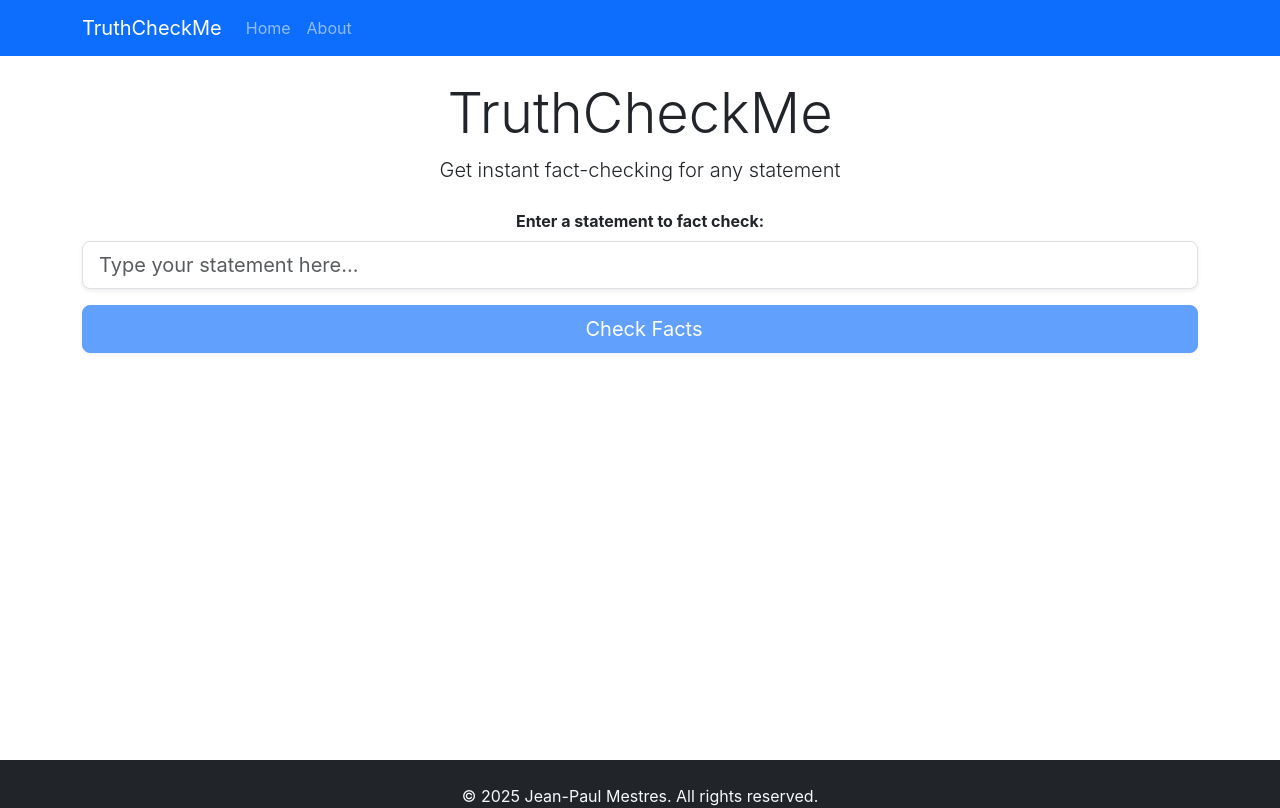
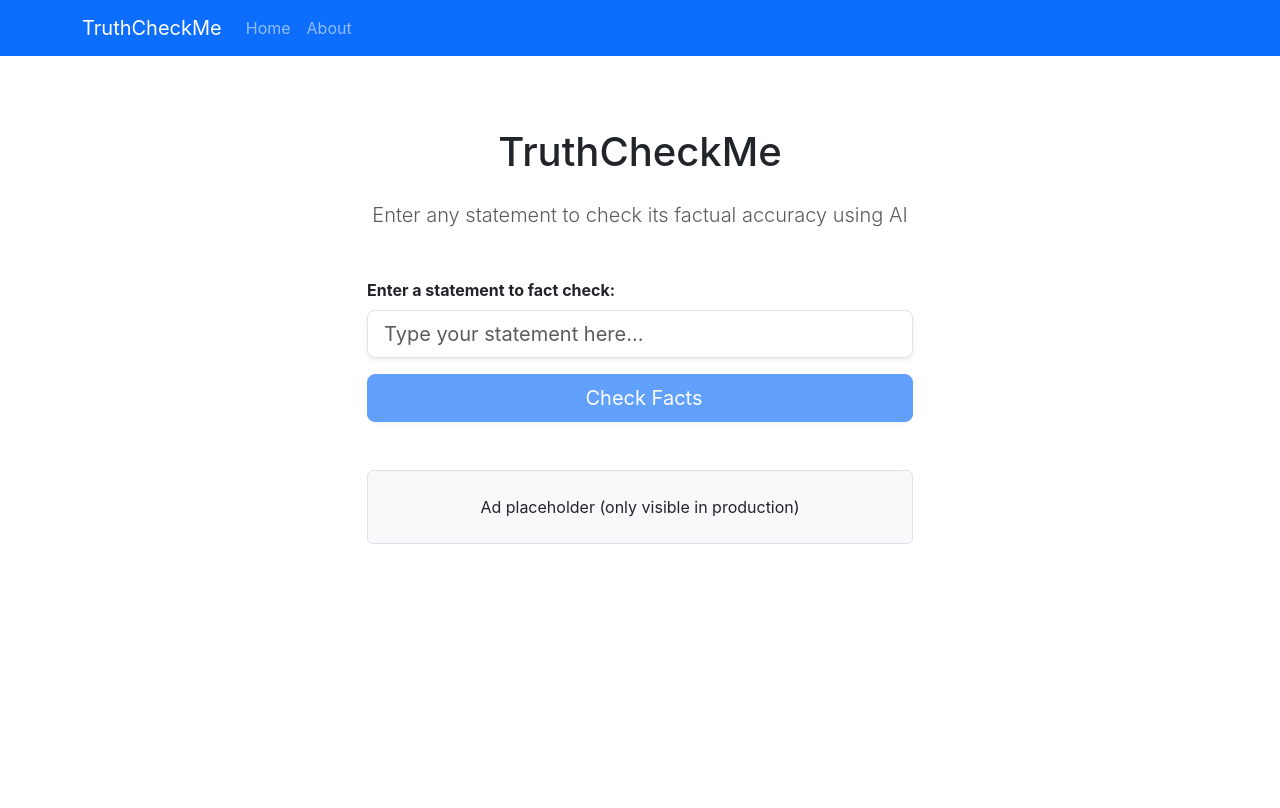
Before and after one commit to jpmestres/factcheckme, a React (Create React App) app: page / in a window 1280 px wide. Shown: the top 808 px of the page. Built offline with nearby package versions, Linux system fonts and the light colour scheme.

Commit message:
reverting styling on the app

```diff
--- a/src/App.js
+++ b/src/App.js
@@ -1,12 +1,10 @@
 import React, { useState, useEffect } from 'react';
+import { Container, Row, Col, Card, Alert, Navbar, Nav } from 'react-bootstrap';
 import { BrowserRouter as Router, Routes, Route, Link } from 'react-router-dom';
-import { Container, Row, Col, Card, Alert, Navbar, Nav } from 'react-bootstrap';
 import InputForm from './components/InputForm';
 import AdSense from './components/AdSense';
-import ResultCard from './components/ResultCard';
 import AboutPage from './components/AboutPage';
 import 'bootstrap/dist/css/bootstrap.min.css';
-import './App.css';
 
 /**
  * Get the background color based on the grade
@@ -129,7 +127,7 @@ function App() {
 
   return (
     <Router>
-      <div className="App">
+      <div className="min-vh-100 d-flex flex-column">
         <Navbar bg="primary" variant="dark" expand="lg" className="mb-4">
           <Container>
             <Navbar.Brand as={Link} to="/">TruthCheckMe</Navbar.Brand>
@@ -146,20 +144,67 @@ function App() {
         <Routes>
           <Route path="/about" element={<AboutPage />} />
           <Route path="/" element={
-            <Container>
-              <div className="text-center mb-4">
-                <h1 className="display-4">TruthCheckMe</h1>
-                <p className="lead">Get instant fact-checking for any statement</p>
+            <Container
+              className="flex-grow-1 py-5"
+              role="main"
+              style={{
+                backgroundColor: getBackgroundColor(factCheckResponse?.grade),
+                transition: 'background-color 0.3s ease',
+                minHeight: '100vh'
+              }}
+            >
+              <Row className="justify-content-center">
+                <Col className="col-12 col-md-8 col-lg-6">
+                  <div className="text-center mb-5">
+                    <h1 className="text-center mb-4">TruthCheckMe</h1>
+                    <p className="lead text-muted">
+                      Enter any statement to check its factual accuracy using AI
+                    </p>
                   </div>
+
                   <InputForm onSubmit={handleFactCheckResponse} />
+
                   {error && (
-                <Alert variant="danger" className="mt-4">
-                  {error}
+                    <Alert variant="danger" className="mt-4 shadow-sm">
+                      <Alert.Heading className="d-flex align-items-center">
+                        <i className="fas fa-exclamation-circle me-2"></i>
+                        Error
+                      </Alert.Heading>
+                      <p className="mb-0">{error}</p>
                     </Alert>
                   )}
+
                   {factCheckResponse && !error && (
-                <ResultCard result={factCheckResponse} />
+                    <Card className="mt-4 shadow-sm" role="region" aria-label="Fact check result">
+                      <Card.Header className={`${factCheckResponse.grade ? 'bg-primary' : 'bg-danger'} text-white py-3`}>
+                        <div className="d-flex align-items-center">
+                          <i className={`fas ${factCheckResponse.grade ? 'fa-check-circle' : 'fa-exclamation-circle'} me-2`}></i>
+                          {factCheckResponse.grade ? 'Fact Check Result' : 'Error'}
+                        </div>
+                      </Card.Header>
+                      <Card.Body className="p-4">
+                        {factCheckResponse.grade ? (
+                          <>
+                            <Card.Text><strong>Grade:</strong> {factCheckResponse.grade}</Card.Text>
+                            <Card.Text><strong>Reasoning:</strong> {factCheckResponse.reasoning}</Card.Text>
+                            <div>
+                              <strong>Sources:</strong>
+                              {formatSources(factCheckResponse.sources)}
+                            </div>
+                          </>
+                        ) : (
+                          <Card.Text>Unexpected response format received from the API.</Card.Text>
                         )}
+                      </Card.Body>
+                    </Card>
+                  )}
+
+                  {/* AdSense ad placed below the AI response */}
+                  <div className="mt-5">
+                    <AdSense />
+                  </div>
+                </Col>
+              </Row>
             </Container>
           } />
         </Routes>
```
Lines whose indentation alone changed are shown as unchanged.
